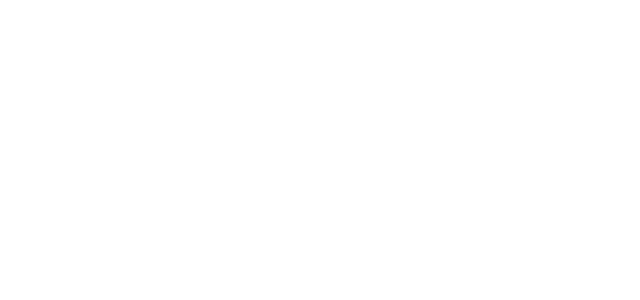
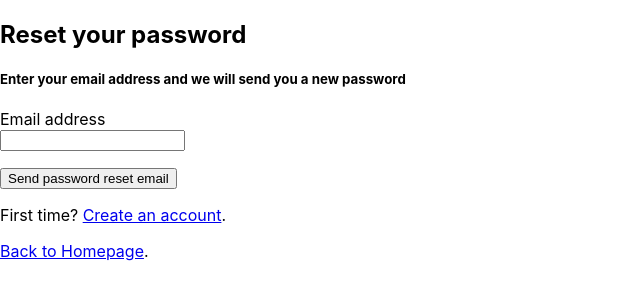
Before and after one commit to andreastr99/Simple-web-application, a React (Create React App) app in the folder client/simple-web-application/: page /forget-password in a window 1280 px wide. Before the commit this address had no page. Shown: the top 300 px of the page, without its empty margins (0-640 px from the left). Built offline with nearby package versions, Linux system fonts and the light colour scheme.

Commit message:
add forget passoword page

```diff
--- a/client/simple-web-application/src/App.js
+++ b/client/simple-web-application/src/App.js
@@ -5,6 +5,7 @@ import { Route, Routes, BrowserRouter } from 'react-router-dom'
 import HomePage from './pages/HomePage'
 import LoginPage from './pages/LoginPage'
 import RegisterPage from './pages/RegisterPage'
+import ForgetPasswordPage from './pages/ForgetPasswordPage'
 
 import './styles/App.css';
 
@@ -15,6 +16,7 @@ function App() {
           <Route path="/" element={ <LoginPage/> } />
           <Route path="/home" element={ <HomePage/> } />
           <Route path="/register" element={ <RegisterPage/> } />
+          <Route path="/forget-password" element={ <ForgetPasswordPage/> } />
         </Routes>
       </BrowserRouter>
   );
--- /dev/null
+++ b/client/simple-web-application/src/pages/ForgetPasswordPage.js
@@ -0,0 +1,24 @@
+import React from 'react'
+import { Link } from 'react-router-dom'
+
+export default function ForgetPasswordPage() {
+    return (
+        <div className="text-center m-5-auto">
+            <h2>Reset your password</h2>
+            <h5>Enter your email address and we will send you a new password</h5>
+            <form action="/login">
+                <p>
+                    <label id="reset_pass_lbl">Email address</label><br/>
+                    <input type="email" name="email" required />
+                </p>
+                <p>
+                    <button id="sub_btn" type="submit">Send password reset email</button>
+                </p>
+            </form>
+            <footer>
+                <p>First time? <Link to="/register">Create an account</Link>.</p>
+                <p><Link to="/">Back to Homepage</Link>.</p>
+            </footer>
+        </div>
+    )
+}
```
